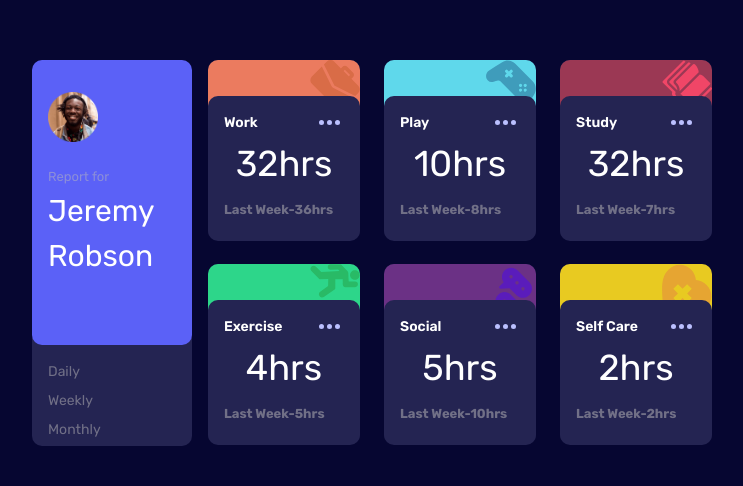
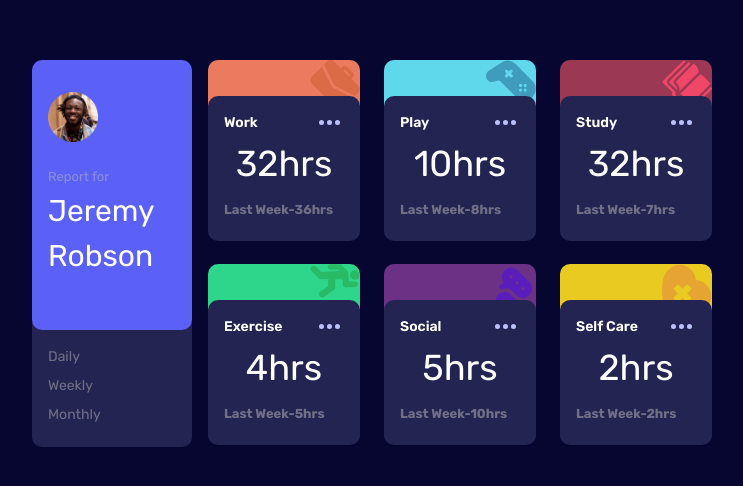
Before and after one commit to PxMach/Frontend-Mentor-Time-tracking-dashboard, a website: page index.html in a window 1280 px wide. Shown: the part 148-634 px from the top of the page, without its empty margins (268-1011 px from the left). Drawn offline with Linux system fonts and the light colour scheme.

Commit message:
Modification des hauteurs des éléments dans index.html et ajout de nouvelles classes CSS pour les hauteurs dans output.css.

```diff
--- a/index.html
+++ b/index.html
@@ -24,7 +24,7 @@
       <div class="text-white grid gap-6 grid-cols-4 min-h-[300px] w-[680px]">
          <header class="row-start-1 row-end-3 h-[350px]">
             <div
-               class="bg-[#5b61f7] rounded-[10px] h-[285px] pt-8 px-4 w-[160px] relative z-10"
+               class="bg-[#5b61f7] rounded-[10px] h-[270px] pt-8 px-4 w-[160px] relative z-10"
             >
                <img
                   class="w-[50px] mb-[20px]"
@@ -35,7 +35,7 @@
                <h1 class="text-white text-[30px] pb-[20px]">Jeremy Robson</h1>
             </div>
             <ul
-               class="bg-[#242452] rounded-[10px] h-[117px] p-4 relative w-[160px] bottom-4 z-0"
+               class="bg-[#242452] rounded-[10px] h-[133px] p-4 relative w-[160px] bottom-4 z-0"
             >
                <li class="text-[#bebbbb80] text-[14px] mt-4 hover:text-white">
                   <button>Daily</button>
```
Also changed, not shown: dist/output.css.
